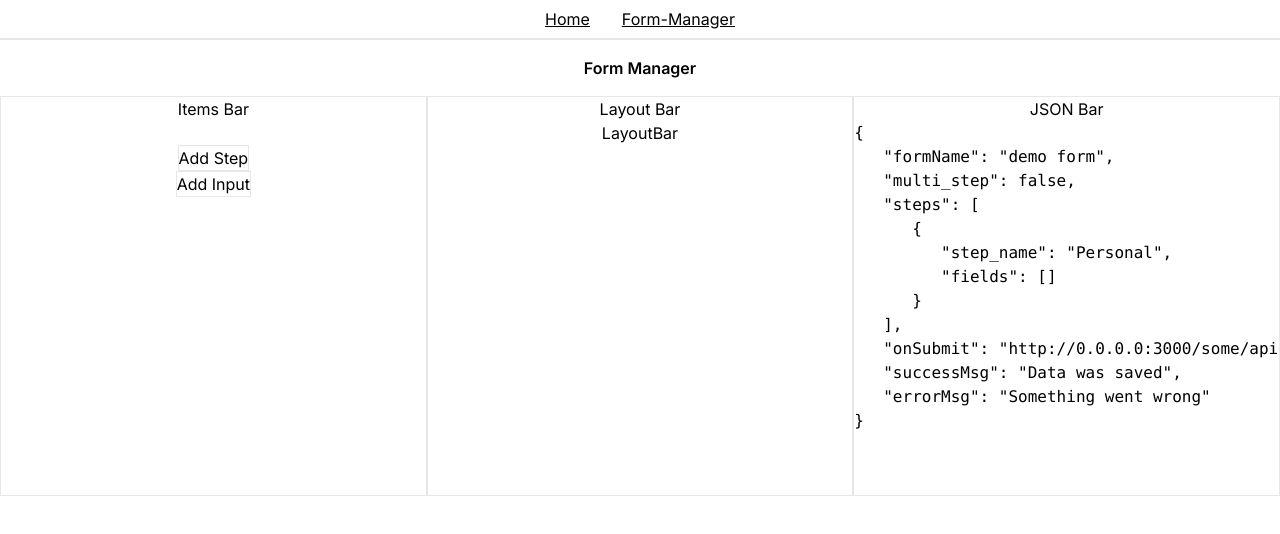
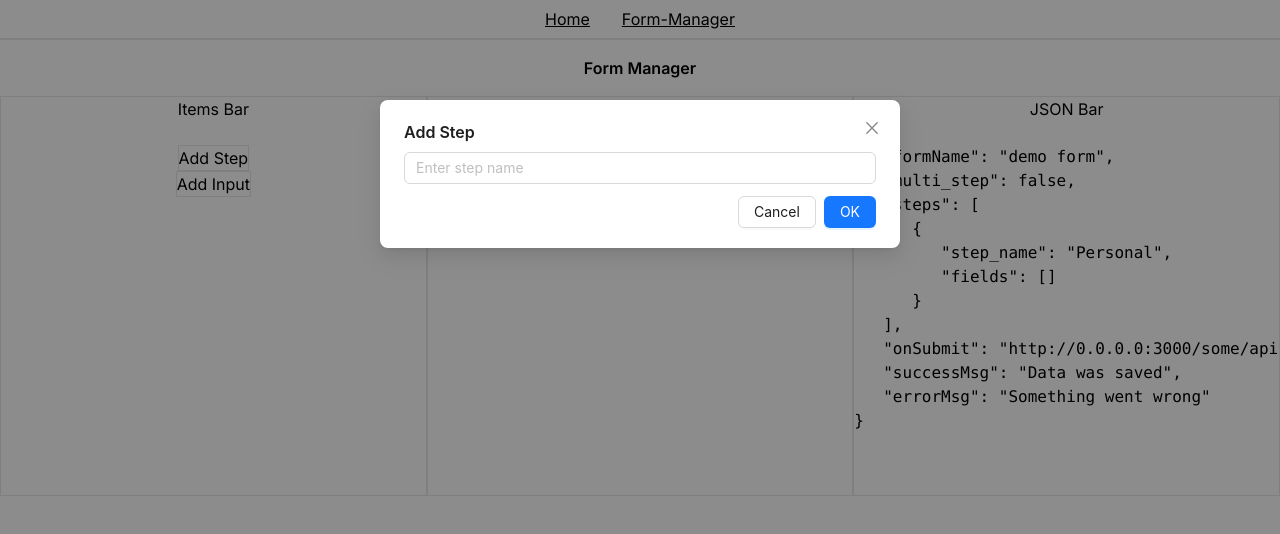
Before and after one commit to saiksaif/form-flow-manager, a Next.js app: page /formManager in a window 1280 px wide. Both pictures are taken after a click on the button "Add Step". Shown: the top 534 px of the page. Built offline with nearby package versions, Linux system fonts and the light colour scheme.

Commit message:
added modal

```diff
--- a/package.json
+++ b/package.json
@@ -9,6 +9,7 @@
     "lint": "next lint"
   },
   "dependencies": {
+    "antd": "^5.13.3",
     "next": "14.1.0",
     "react": "^18",
     "react-dom": "^18"
--- a/src/Components/items/addStep.jsx
+++ b/src/Components/items/addStep.jsx
@@ -1,13 +1,38 @@
-import React from 'react'
+import React, { useState } from 'react';
+import { Modal, Input, Button } from 'antd';
 
-const AddStep = ({data, update}) => {
+const AddStep = ({ data, update }) => {
+  const [showPopup, setShowPopup] = useState(false);
+  const [inputValue, setInputValue] = useState('');
+
+  const handleAddStep = () => {
+    // Perform any necessary logic with the inputValue
+    // For example, you can update the data array
+    // and then close the modal
+    update([...data, inputValue]);
+    setShowPopup(false);
+  };
+
   return (
     <div>
-        <button className='border rounded bg-gray-300 min-w-[150px]'>Add Step</button>
+      <button className='border rounded bg-gray-300 min-w-[150px]' onClick={() => setShowPopup(true)}>
+        Add Step
+      </button>
 
-        {/* Insert Modal here and relevent functions/fields inside the modal */}
+      <Modal
+        title="Add Step"
+        open={showPopup}
+        onOk={handleAddStep}
+        onCancel={() => setShowPopup(false)}
+      >
+        <Input
+          placeholder="Enter step name"
+          value={inputValue}
+          onChange={(e) => setInputValue(e.target.value)}
+        />
+      </Modal>
     </div>
-  )
-}
+  );
+};
 
-export default AddStep
+export default AddStep;
```
Also changed, not shown: 1 other file (tests, documents, lock files or other folders).
